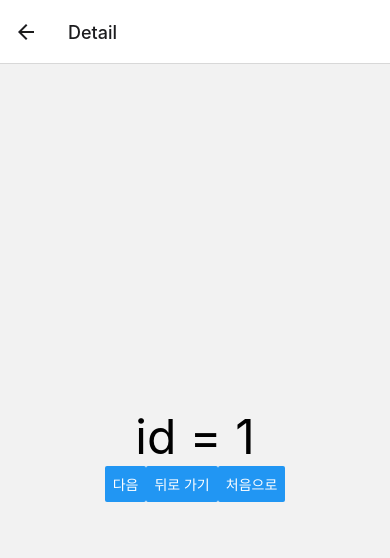
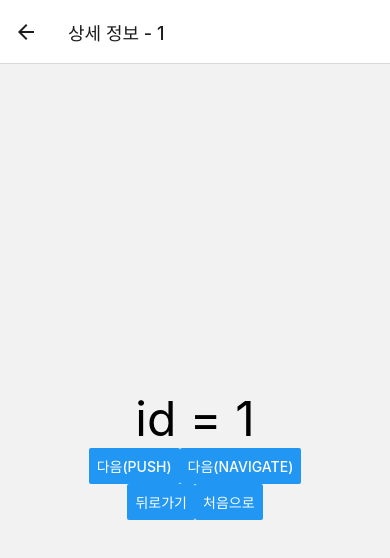
Before and after one commit to romingoon/learnrnnav, a React Native app: screen / in a window 390 px wide. Both pictures are taken after a click on the button "DETAIL 1 열기". Shown: the top 558 px of the page. Built offline with nearby package versions, Linux system fonts and the light colour scheme.

Commit message:
헤더 타이틀 텍스트 변경

```diff
--- a/screens/DetailScreen.tsx
+++ b/screens/DetailScreen.tsx
@@ -1,19 +1,29 @@
-import React from 'react';
-
+import React, { useEffect } from 'react';
 import { NativeStackScreenProps } from '@react-navigation/native-stack';
 import { RootStackParamList } from '../App';
 import { View, Text, StyleSheet, Button } from 'react-native';
-import { NavigationContainer } from '@react-navigation/native';
 
 export type DetailScreenProps = NativeStackScreenProps<RootStackParamList, 'Detail'>;
 
 const DetailScreen = ({ route, navigation }: DetailScreenProps) => {
+  useEffect(() => {
+    navigation.setOptions({
+      title: `상세 정보 - ${route.params.id}`,
+    });
+  }, [navigation, route.params.id]);
+
   return (
     <View style={styles.block}>
       <Text style={styles.text}>id = {route.params.id}</Text>
       <View style={styles.buttons}>
-        <Button title='다음' onPress={() => navigation.push('Detail', { id: route.params.id + 1 })} />
-        <Button title='뒤로 가기' onPress={() => navigation.pop()} />
+        <Button title='다음(push)' onPress={() => navigation.push('Detail', { id: route.params.id + 1 })} />
+        <Button
+          title='다음(navigate)'
+          onPress={() => navigation.navigate('Detail', { id: route.params.id + 1 })}
+        />
+      </View>
+      <View style={styles.buttons}>
+        <Button title='뒤로가기' onPress={() => navigation.pop()} />
         <Button title='처음으로' onPress={() => navigation.popToTop()} />
       </View>
     </View>
--- a/screens/HomeScreen.tsx
+++ b/screens/HomeScreen.tsx
@@ -1,4 +1,4 @@
-import React from 'react';
+import React, { useEffect } from 'react';
 import { NativeStackScreenProps } from '@react-navigation/native-stack';
 import { RootStackParamList } from '../App';
 import { View, Button } from 'react-native';
@@ -6,6 +6,12 @@ import { View, Button } from 'react-native';
 export type HomeScreenProps = NativeStackScreenProps<RootStackParamList, 'Home'>;
 
 const HomeScreen = ({ navigation }: HomeScreenProps) => {
+  useEffect(() => {
+    navigation.setOptions({
+      title: '홈',
+    });
+  }, [navigation]);
+
   return (
     <View>
       <Button title='Detail 1 열기' onPress={() => navigation.push('Detail', { id: 1 })} />
```
